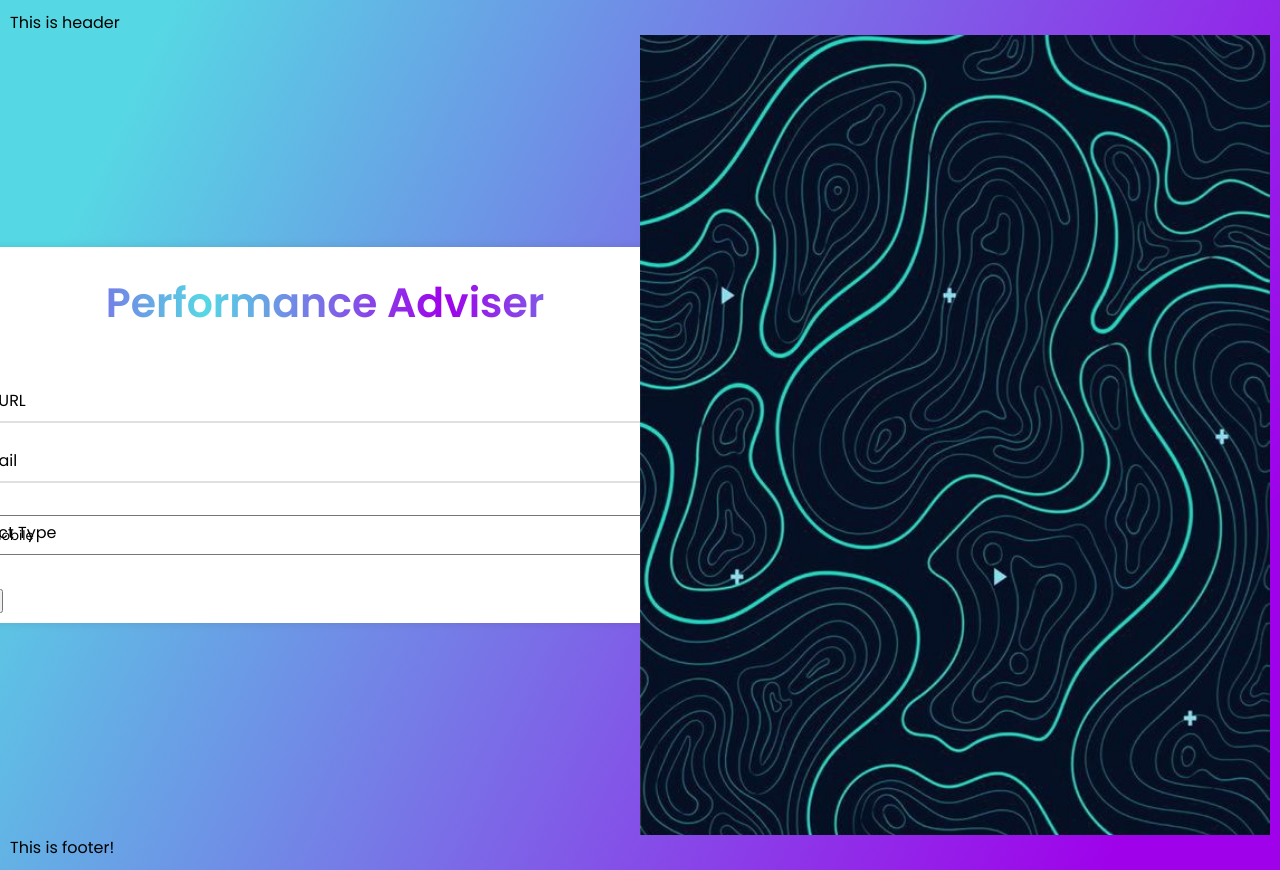
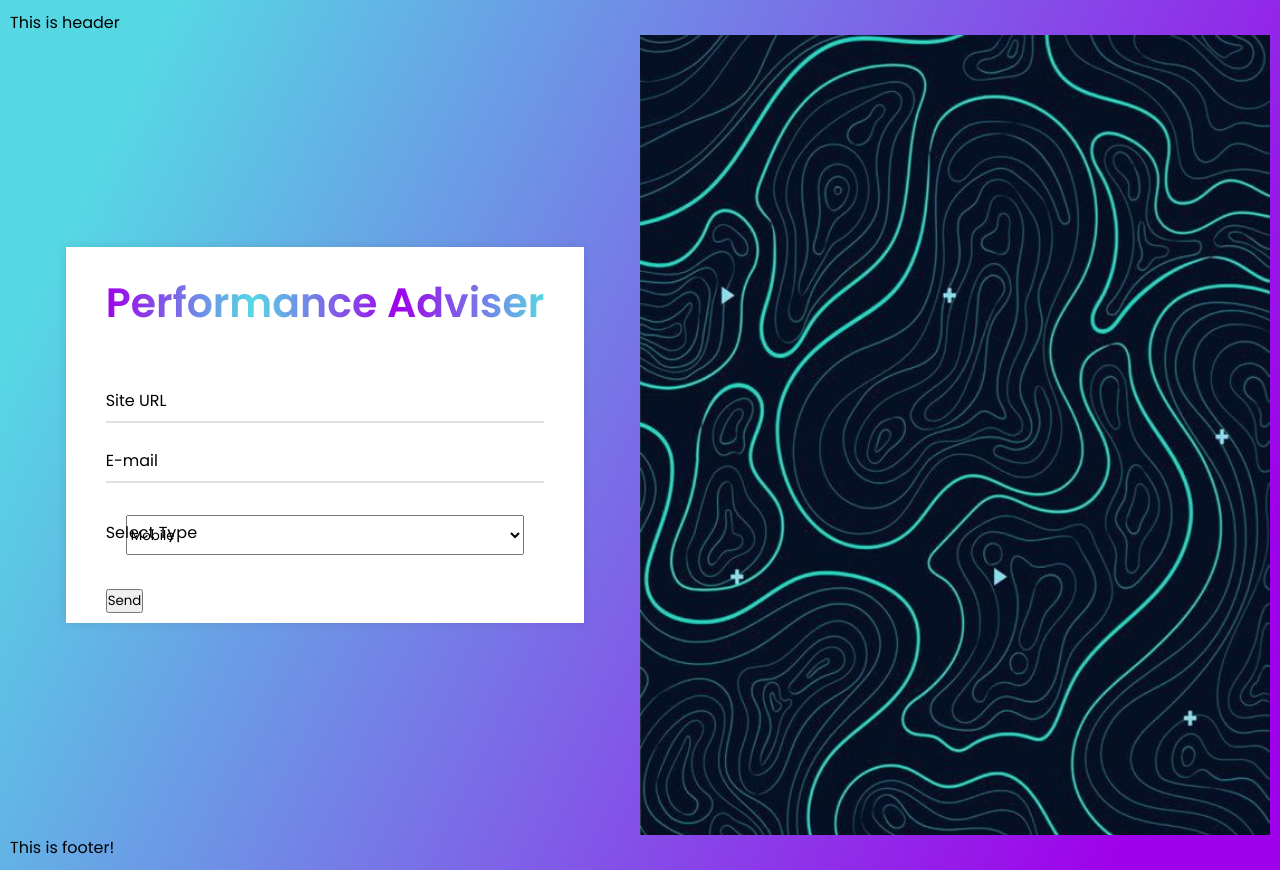
Before and after one commit to PetkevichVladislav/perfomance-analize-web, a Next.js app: page / in a window 1280 px wide. Built offline with nearby package versions, Linux system fonts and the light colour scheme.

Commit message:
update styles

```diff
--- a/src/app/page.tsx
+++ b/src/app/page.tsx
@@ -2,8 +2,6 @@ import MainPage from "@/components/Pages/MainPage/MainPage";
 
 export default function Home() {
   return (
-    <main>
       <MainPage/>
-    </main>
   );
 }
--- a/src/components/Pages/MainPage/MainPage.scss
+++ b/src/components/Pages/MainPage/MainPage.scss
@@ -52,7 +52,6 @@ body{
 .container{
     max-width: 800px;
     background: #fff;
-    width: 800px;
     padding: 25px 40px 10px 40px;
     box-shadow: 0px 0px 10px rgba(0,0,0,0.1);
 }
```
